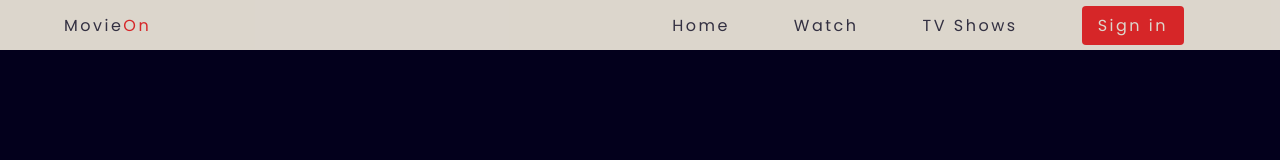
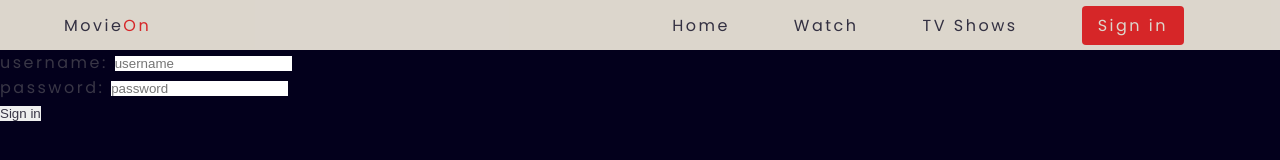
Before and after one commit to roshanlimbu/web_tehnology, a plain HTML site: page proj/movieOn/signin.html in a window 1280 px wide. Drawn offline with Linux system fonts and the light colour scheme.

Commit message:
done with the sign in form

```diff
--- a/proj/movieOn/signin.html
+++ b/proj/movieOn/signin.html
@@ -32,7 +32,17 @@
         </div>
       </nav>
       <section class="signin-container">
-
+        <div class="card-container">
+          <form>
+            <label for="userName">username:</label>
+            <input type="text" name="" value="" placeholder="username">
+              <br>
+            <label for="password">password:</label>
+            <input type="password" name="" value="" placeholder="password">
+              <br>
+              <button type="submit">Sign in</button>
+          </form>
+        </div>
       </section>
     </div>
   </body>
```
Lines whose indentation alone changed are shown as unchanged.
